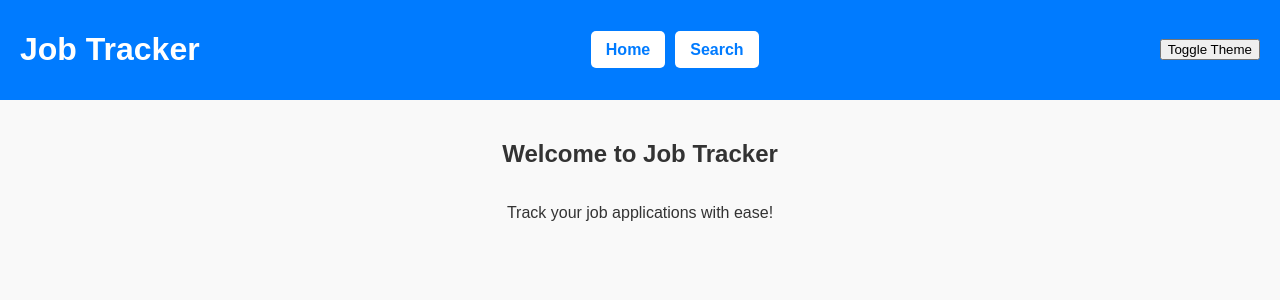
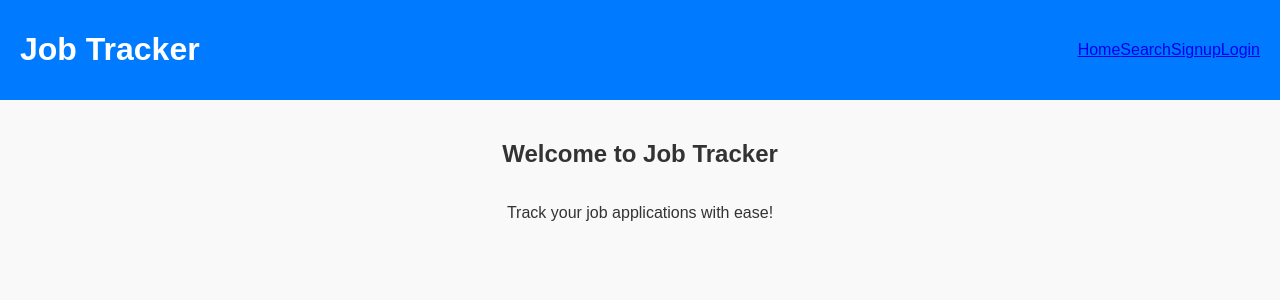
Before and after one commit to sbaird22/job-application, a React (Vite) app in the folder client/: page / in a window 1280 px wide. Shown: the top 300 px of the page. Built offline with nearby package versions, Linux system fonts and the light colour scheme; no server answers.

Commit message:
added code to the Navbar.tsx

```diff
--- a/client/src/components/Navbar.tsx
+++ b/client/src/components/Navbar.tsx
@@ -1,19 +1,25 @@
-import React from "react";
-import { Link } from "react-router-dom";
-import ToggleTheme from "./ToggleTheme";
-import "../styles/Navbar.css";
+import React from 'react';
+import { Link, useNavigate } from 'react-router-dom';
+import '../styles/Navbar.css';
 
 const Navbar: React.FC = () => {
-    return (
-        <header className="navbar">
-            <h1 className="navbar-title">Job Tracker</h1>
-            <nav className="navbar-nav">
-                <Link to="/" className="navbar-btn">Home</Link>
-                <Link to="/search" className="navbar-btn">Search</Link>
-            </nav>
-            <ToggleTheme />
-        </header>
-    );
+  const navigate = useNavigate();
+  const handleLogout = () => {
+    localStorage.removeItem('token');
+    navigate('/login');
+  };
+  const isLoggedIn = Boolean(localStorage.getItem('token'));
+  return (
+    <header className="navbar">
+      <h1>Job Tracker</h1>
+      <nav>
+        <Link to="/">Home</Link>
+        <Link to="/search">Search</Link>
+        {!isLoggedIn && <Link to="/signup">Signup</Link>}
+        {!isLoggedIn && <Link to="/login">Login</Link>}
+        {isLoggedIn && <button onClick={handleLogout}>Logout</button>}
+      </nav>
+    </header>
+  );
 };
-
 export default Navbar;
```
